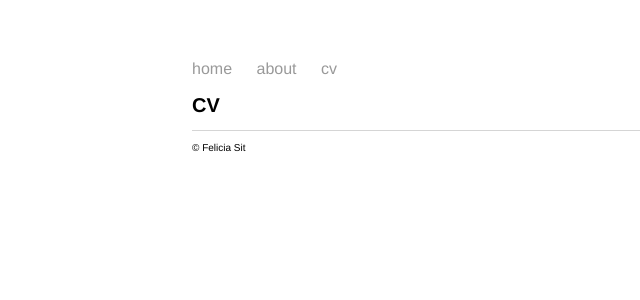
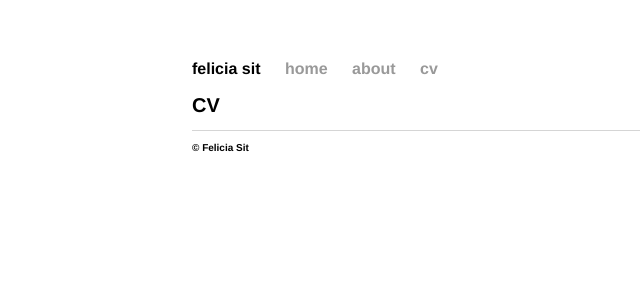
Before and after one commit to feliciasit/feliciasit.github.io, a Jekyll site: the page built from cv/index.html, in a window 1280 px wide. Shown: the top 300 px of the page, without its empty margins (0-640 px from the left). Built offline with Jekyll 4.4.1, drawn with Linux system fonts in a browser that asks for light colours.

Commit message:
Update default.html

```diff
--- a/_layouts/default.html
+++ b/_layouts/default.html
@@ -9,7 +9,8 @@
 		<body>
 			<nav>
 	    		<ul>
-	        		<li><a href="/">home</a></li>
+				<li><b>felicia sit<b></li>
+				<li><a href="/">home</a></li>
 		        	<li><a href="/about">about</a></li>
 	        		<li><a href="/cv">cv</a></li>
 	    		</ul>
```
